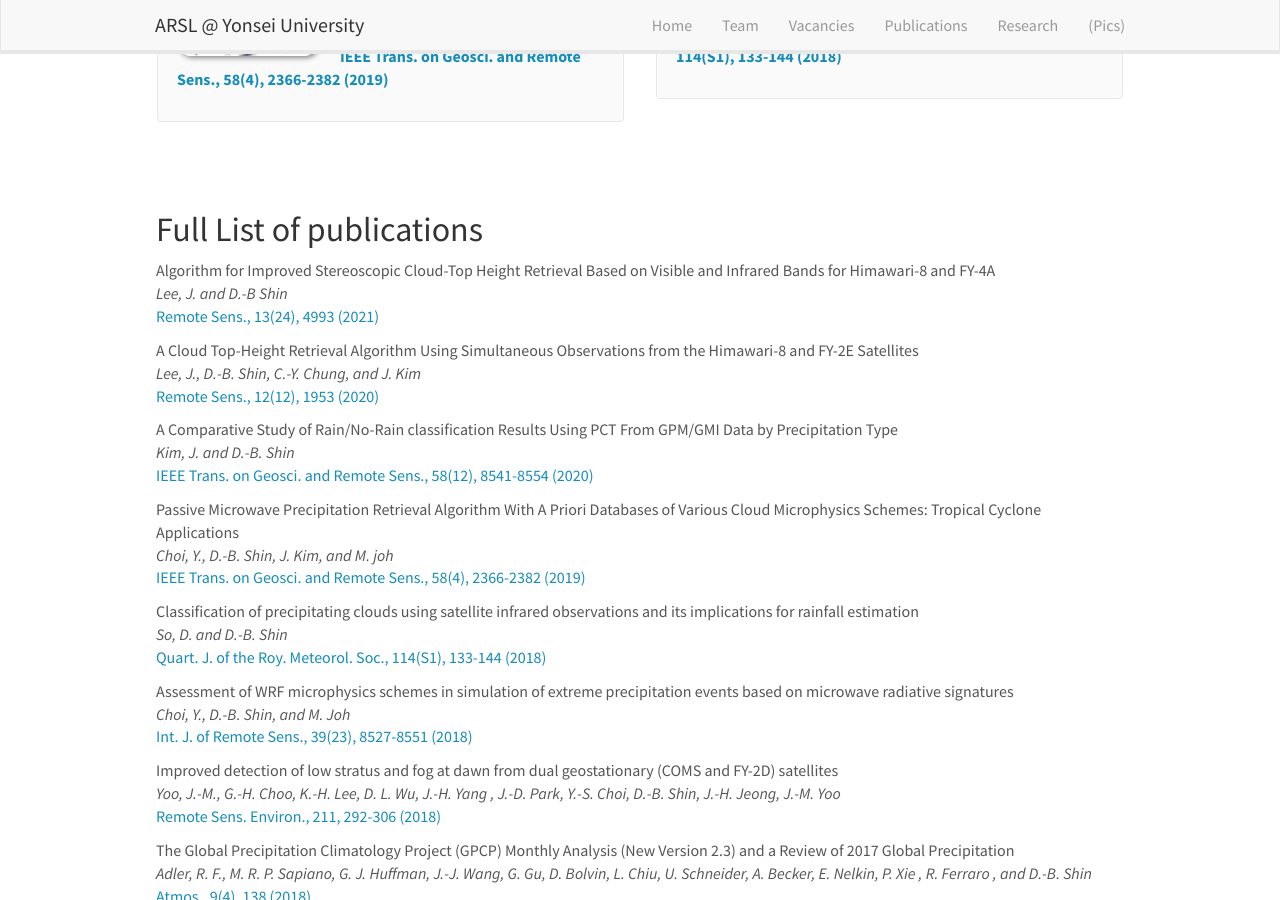
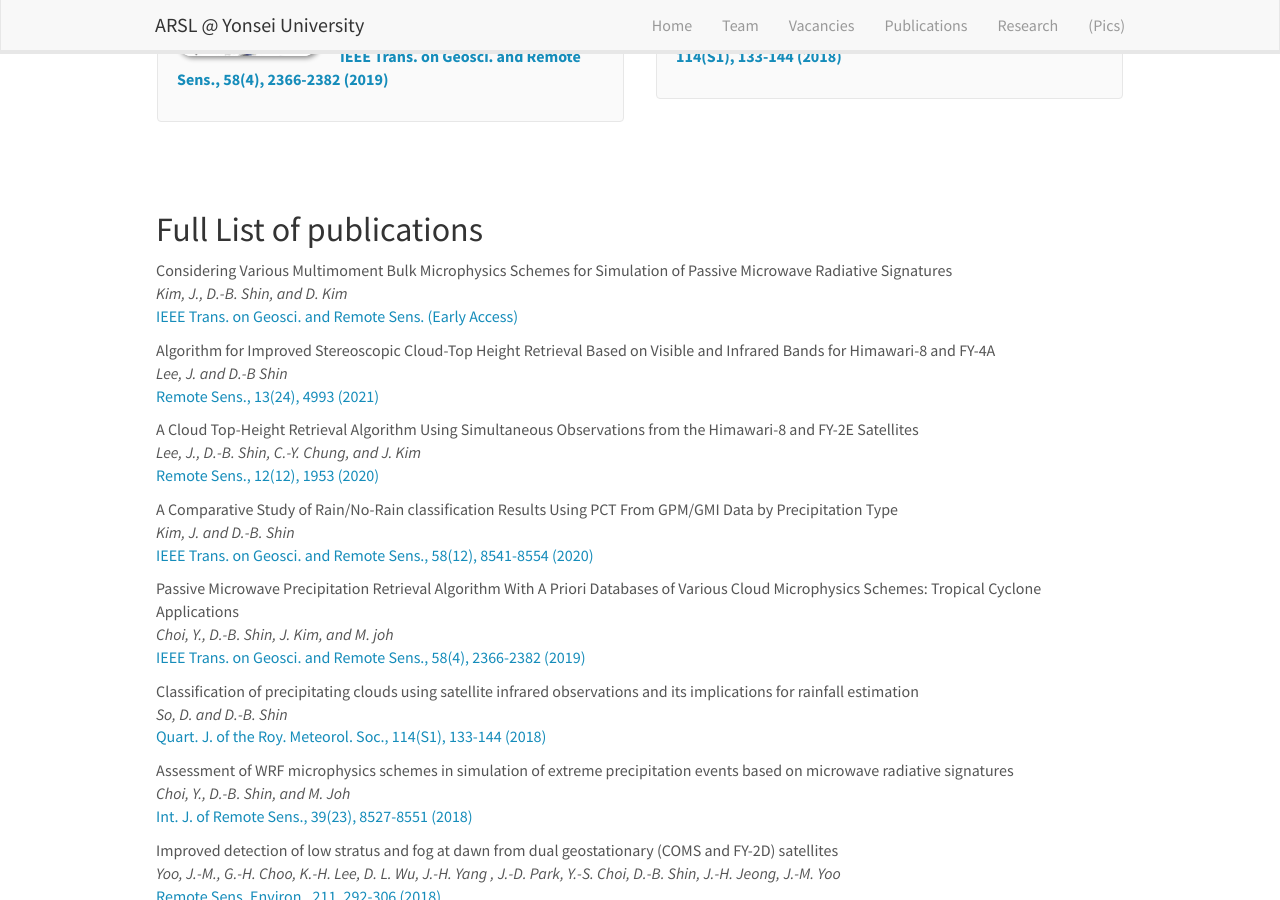
Before and after one commit to roo2003/roo2003.github.io, a Jekyll site: the page built from _pages/publications.md, in a window 1280 px wide and 900 px high, scrolled down 811 px. Built offline with Jekyll 4.4.1, drawn with Linux system fonts in a browser that asks for light colours; nearby versions of some CDN libraries.

Commit message:
Update publist.yml

```diff
--- a/_data/publist.yml
+++ b/_data/publist.yml
@@ -1,3 +1,12 @@
+- title: "Considering Various Multimoment Bulk Microphysics Schemes for Simulation of Passive Microwave Radiative Signatures"
+  image: Pub_CTH.jpg
+  description: "..."
+  authors: Kim, J., D.-B. Shin, and D. Kim
+  link:
+    url: https://doi.org/10.1109/TGRS.2022.3148404
+    display: IEEE Trans. on Geosci. and Remote Sens. (Early Access)
+  highlight: 0
+
 - title: "Algorithm for Improved Stereoscopic Cloud-Top Height Retrieval Based on Visible and Infrared Bands for Himawari-8 and FY-4A"
   image: Pub_CTH.jpg
   description: "We introduce a dual-GEO CTH algorithm based on the parallax, which is the difference in the apparent position of clouds observed from two GEO satellites simultaneously."
```
